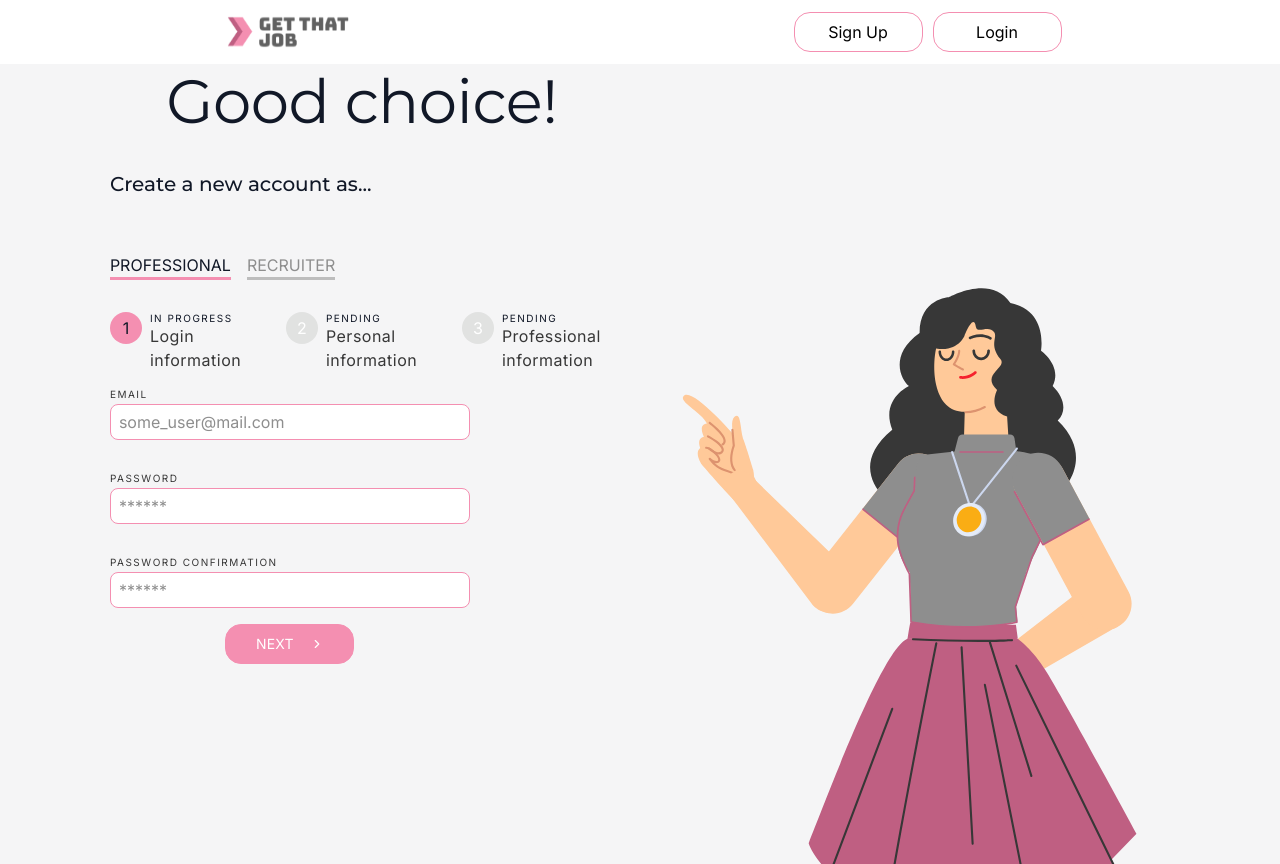
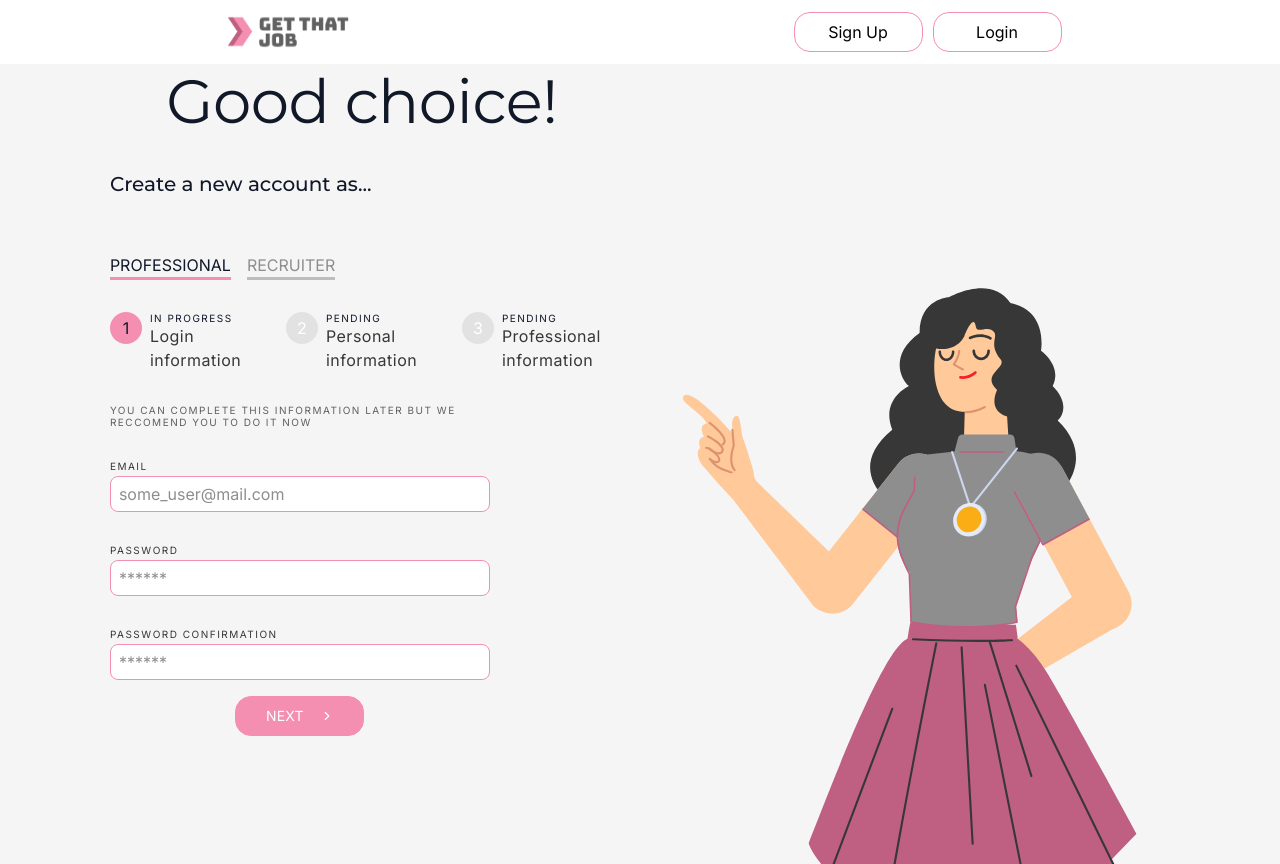
Before and after one commit to Brunosz19/getThatJob-React, a React (Create React App) app: page /find-that-job in a window 1280 px wide. Both pictures are taken after a click on the button "Sign Up". Built offline with nearby package versions, Linux system fonts and the light colour scheme.

Commit message:
ADD: some css styles to make it looks more similar with the design page

```diff
--- a/src/components/input.js
+++ b/src/components/input.js
@@ -5,10 +5,10 @@ const StyledContainer = styled("div")`
   flex-direction: column;
   text-align: start;
   gap: 4px;
-`
+`;
 
 const StyledLabel = styled("label")`
-  font-family: 'Inter';
+  font-family: "Inter";
   font-style: normal;
   font-weight: 400;
   font-size: 10px;
@@ -17,34 +17,48 @@ const StyledLabel = styled("label")`
   text-transform: uppercase;
   color: #373737;
   margin-top: 16px;
-`
+`;
 
 const StyledInput = styled("input")`
-  border: 1px solid #F48FB1;
+  border: 1px solid #f48fb1;
   border-radius: 8px;
-  background: #FFFFFF;
-  width: 360px;
+  background: #ffffff;
+  width: 380px;
   height: 36px;
   padding: 8px;
+  display: flex;
   ::placeholder {
-    color: #8E8E8E;
+    color: #8e8e8e;
   }
-`
+`;
+
+const StyledTextArea = styled("textarea")`
+  border: 1px solid #f48fb1;
+  border-radius: 8px;
+  background: #ffffff;
+  resize: none;
+  row: 10;
+  cols: 80;
+  padding: 8px;
+  ::placeholder {
+    color: #8e8e8e;
+  };
+`;
 
 const StyledForm = styled("form")`
   display: flex;
   flex-direction: column;
   text-align: start;
   height: 360px;
-`
+`;
 
 const StyledButton = styled("button")`
-  border: 1px solid  #F48FB1;
+  border: 1px solid #f48fb1;
   border-radius: 16px;
   width: 129px;
   height: 40px;
   cursor: pointer;
-  font-family: 'Inter';
+  font-family: "Inter";
   font-style: normal;
   font-weight: 400;
   font-size: 14px;
@@ -56,7 +70,7 @@ const StyledButton = styled("button")`
   align-items: center;
   justify-content: center;
   gap: 16px;
-`
+`;
 
 function Input({
   id,
@@ -66,10 +80,24 @@ function Input({
   onChange,
   placeholder,
   label,
+  width,
+  height,
 }) {
   return (
     <StyledContainer>
       {label && <StyledLabel htmlFor={id || name}>{label}</StyledLabel>}
+      {type === "textarea" ? (
+        <StyledTextArea
+          id={id || name}
+          name={name}
+          type={type}
+          value={value}
+          onChange={onChange}
+          placeholder={placeholder}
+          cols={60}
+          rows={3}
+        />
+      ) : (
         <StyledInput
           id={id || name}
           name={name}
@@ -77,7 +105,9 @@ function Input({
           value={value}
           onChange={onChange}
           placeholder={placeholder}
+          style={{ width, height }}
         />
+      )}
     </StyledContainer>
   );
 }
--- a/src/components/signUpProfessional.js
+++ b/src/components/signUpProfessional.js
@@ -7,11 +7,37 @@ import {
   NumberChoosen,
 } from "./utils";
 import { Input, StyledForm, StyledButton } from "./input";
-import { Formik } from "formik";
-import Girl from "../styles/img/girlSignUp.svg";
+import { Field, Formik } from "formik";
 import { FiChevronLeft, FiChevronRight } from "react-icons/fi";
 import { useAuth } from "../context/auth-context";
 import { useState } from "react";
+import styled from "@emotion/styled";
+
+const Note = styled("div")`
+  width: 380px;
+  height: 24px;
+  margin: 32px 0 0px 0;
+  font-family: 'Inter';
+  font-style: normal;
+  font-weight: 400;
+  font-size: 10px;
+  line-height: 12px;
+  letter-spacing: 1.5px;
+  text-transform: uppercase;
+  color: #616161;
+`
+
+const Advice = styled("div")`
+  width: 153px;
+  height: 16px;
+  font-family: 'Inter';
+  font-style: normal;
+  font-weight: 400;
+  font-size: 12px;
+  line-height: 16px;
+  letter-spacing: 0.4px;
+  color: #8E8E8E;
+`
 
 function SignUpProfessional() {
   const { createUser } = useAuth();
@@ -136,6 +162,7 @@ function SignUpProfessional() {
         >
           {({ values, errors, touched, handleChange, handleSubmit }) => (
             <StyledForm style={{ gap: "16px" }} onSubmit={handleSubmit}>
+              <Note>You can complete this information later but we reccomend you to do it now</Note>
               {steps === 1 ? (
                 <>
                   <Input
@@ -202,6 +229,7 @@ function SignUpProfessional() {
                     placeholder="+XXXXXXXXX"
                     label="phone"
                   />
+                  <Advice>+[country code][number]</Advice>
                   {errors.phone && touched.phone && errors.phone}
                   <Input
                     name="birthday"
@@ -258,16 +286,17 @@ function SignUpProfessional() {
                   {errors.title && touched.title && errors.title}
                   <Input
                     name="experience"
-                    type="text"
+                    type="textarea"
                     value={values.experience}
                     onChange={handleChange}
                     placeholder="Worked 6 years in a bitcoin farm until I decided to change my life...."
                     label="Professional experience"
+                    style={{ width: "600px", height: "76px" }}
                   />
                   {errors.experience && touched.experience && errors.experience}
                   <Input
                     name="education"
-                    type="text"
+                    type="textarea"
                     value={values.education}
                     onChange={handleChange}
                     placeholder="Major in life experiences with a PHD in procrastination..."
```
Lines whose indentation alone changed are shown as unchanged.
